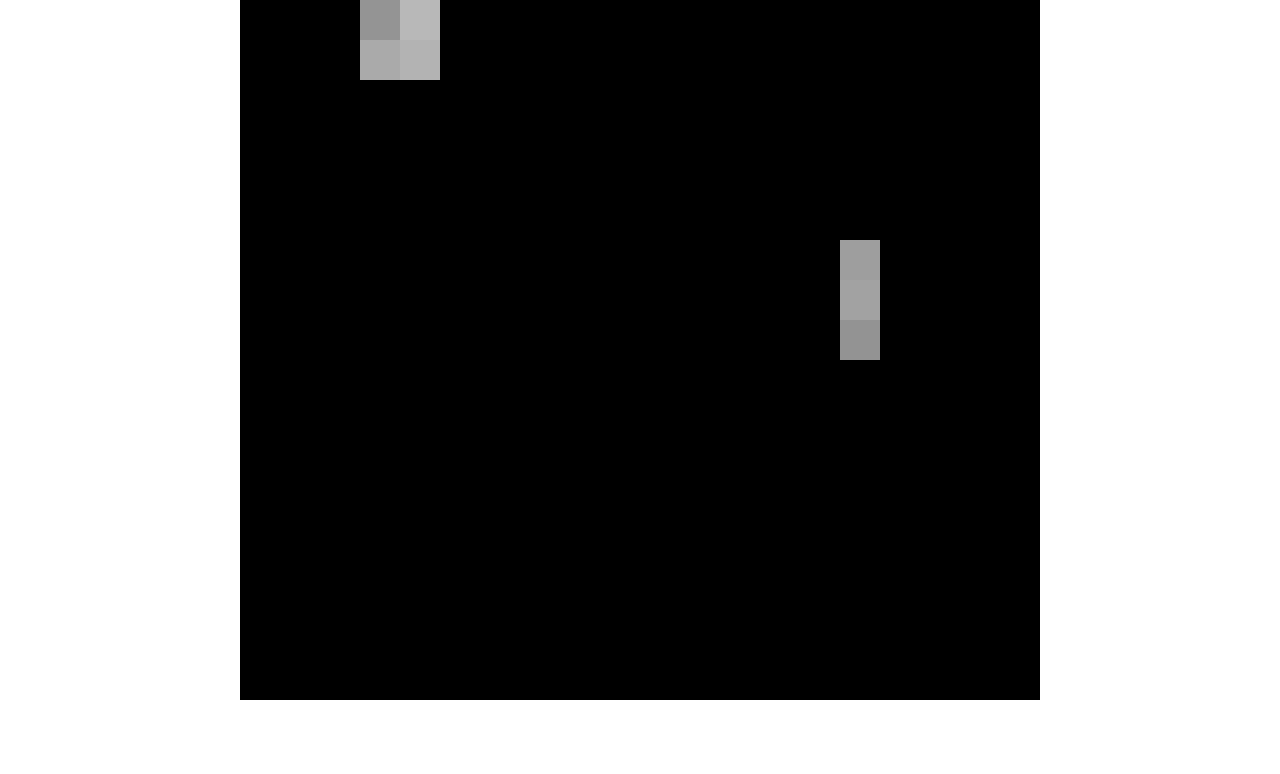
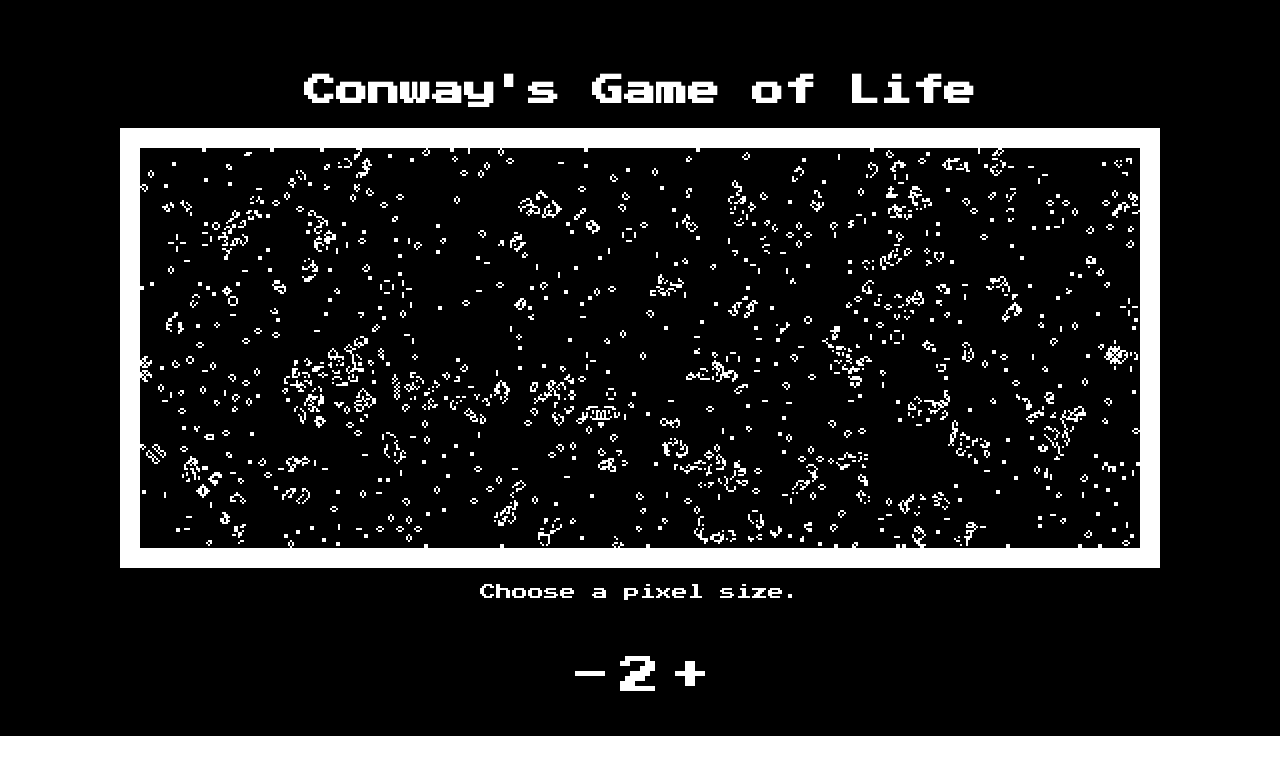
Before and after one commit to bloominstituteoftechnology/CS-Build-Week-1, a React (Create React App) app in the folder projects/life/: page / in a window 1280 px wide. Shown: the top 774 px of the page. Built offline with nearby package versions, Linux system fonts and the light colour scheme.

Commit message:
Added Atari styling to game page and a counter that allows the user to change pixel size, which then resets the board. Stretch goal - Conway's RPG of Life

```diff
--- a/projects/life/public/index.html
+++ b/projects/life/public/index.html
@@ -10,6 +10,8 @@
     -->
     <link rel="manifest" href="%PUBLIC_URL%/manifest.json">
     <link rel="shortcut icon" href="%PUBLIC_URL%/favicon.ico">
+
+    <link href="https://fonts.googleapis.com/css?family=Press+Start+2P" rel="stylesheet">
     <!--
       Notice the use of %PUBLIC_URL% in the tags above.
       It will be replaced with the URL of the `public` folder during the build.
--- a/projects/life/src/App.css
+++ b/projects/life/src/App.css
@@ -1,5 +1,6 @@
 .App {
   text-align: center;
+  background-color: black;
 }
 
 .App-logo {
@@ -22,6 +23,44 @@
   font-size: large;
 }
 
+.contentBox {
+  font-family: 'Press Start 2P', cursive;
+  height: 100%;
+  display: flex;
+  flex-direction: column;
+  justify-content: center;
+  align-items: center;
+  background-color: black;
+  padding-top: 40pt;
+}
+
+.contentBox h1 {
+  color: white;
+}
+
+.canvasBox {
+  border: 20px solid white;
+  width: 1000px;
+  height: 400px;
+}
+
+#carouselBanner {
+  font-family: 'Press Start 2P', cursive;
+  font-size: 12pt;
+  color: white;
+}
+
+.carousel {
+  display: flex;
+  color: white;
+  font-family: 'Press Start 2P', cursive;
+  font-size: 30pt;
+}
+
+.carousel p {
+  padding-left: 5px;
+  padding-right: 5px;
+}
 
 @keyframes App-logo-spin {
   from { transform: rotate(0deg); }
--- a/projects/life/src/App.js
+++ b/projects/life/src/App.js
@@ -14,6 +14,7 @@ class LifeCanvas extends Component {
 
     this.life = new Life(props.width, props.height);
     this.life.randomize();
+    this.pixelSize = 2;
   }
 
   /**
@@ -35,7 +36,8 @@ class LifeCanvas extends Component {
     const cells = this.life.getCells();
     const height = this.props.height;
     const width = this.props.width;
-    const pixelSize = 40;
+
+    const pixelSize = this.pixelSize; //changes the pixel size
 
     const canvas = this.refs.canvas;
     let ctx = canvas.getContext("2d");
@@ -52,32 +54,14 @@ class LifeCanvas extends Component {
           }
         }
 
-        const color = state === 1 ? Math.floor(Math.random() * 256) : 0;
+        const color = state === 1 ? 255 : 0;
 
-        blockIndexArray.forEach((pixel) => {  // This block prints a 4 x 4 pixel as opposed to a single.
+        blockIndexArray.forEach((pixel) => {  // This block prints the selected pixel size as opposed to a single.
           imageData.data[pixel + 0] = color;
           imageData.data[pixel + 1] = color;
           imageData.data[pixel + 2] = color;
           imageData.data[pixel + 3] = 0xff;
         })
-
-        // const color = state === 1 ? 255 : 0; <<<<<<< This block was the former code to print the "live" cells in white
-        // imageData.data[index + 0] = color; // red
-        // imageData.data[index + 1] = color; // green
-        // imageData.data[index + 2] = color; // blue
-        // imageData.data[index + 3] = 0xff; // alpha, 0xff === 255 === opaque
-
-        // if (state === 0) { <<<<<< This block formerly color all live cells a random color, and all dead cells black
-        //   imageData.data[index + 0] = 0; // red
-        //   imageData.data[index + 1] = 0; // green
-        //   imageData.data[index + 2] = 0; // blue
-        //   imageData.data[index + 3] = 0xff; // alpha, 0xff === 255 === opaque
-        // } else {
-        //   imageData.data[index + 0] = Math.floor(Math.random() * 256); // red
-        //   imageData.data[index + 1] = Math.floor(Math.random() * 256); // green
-        //   imageData.data[index + 2] = Math.floor(Math.random() * 256); // blue
-        //   imageData.data[index + 3] = 0xff; // alpha, 0xff === 255 === opaque
-        // }
       }
     }
 
@@ -91,16 +75,41 @@ class LifeCanvas extends Component {
     });
   }
 
+  changeP(value) {
+    document.getElementById('pText').innerHTML = value;
+  }
   /**
    * Render
    */
   render() {
+    let counter = this.pixelSize;
     return (
-      <canvas
-        ref="canvas"
-        width={this.props.width}
-        height={this.props.height}
-      />
+      <div className = "contentBox">
+        <h1>Conway's Game of Life</h1>
+        <div className = "canvasBox">
+          <canvas
+            ref="canvas"
+            width={this.props.width}
+            height={this.props.height}
+          />
+        </div>
+        <p id="carouselBanner">Choose a pixel size.</p>
+        <div className = "carousel">
+          <p onClick={() => {
+            this.pixelSize--;
+            this.changeP(this.pixelSize);
+            this.life.clear();
+            this.life.randomize();
+          }}>-</p>
+          <p id = "pText">{counter}</p>
+          <p onClick={() => {
+            this.pixelSize++;
+            this.changeP(this.pixelSize);
+            this.life.clear();
+            this.life.randomize();
+          }}>+</p>
+        </div>
+      </div>
     );
   }
 }
@@ -109,14 +118,10 @@ class LifeCanvas extends Component {
  * Life holder component
  */
 class LifeApp extends Component {
-  /**
-   * Render
-   */
+
   render() {
     return (
-      <div>
-        <LifeCanvas width={800} height={700} />
-      </div>
+      <LifeCanvas width={1000} height={400} />
     );
   }
 }
```
